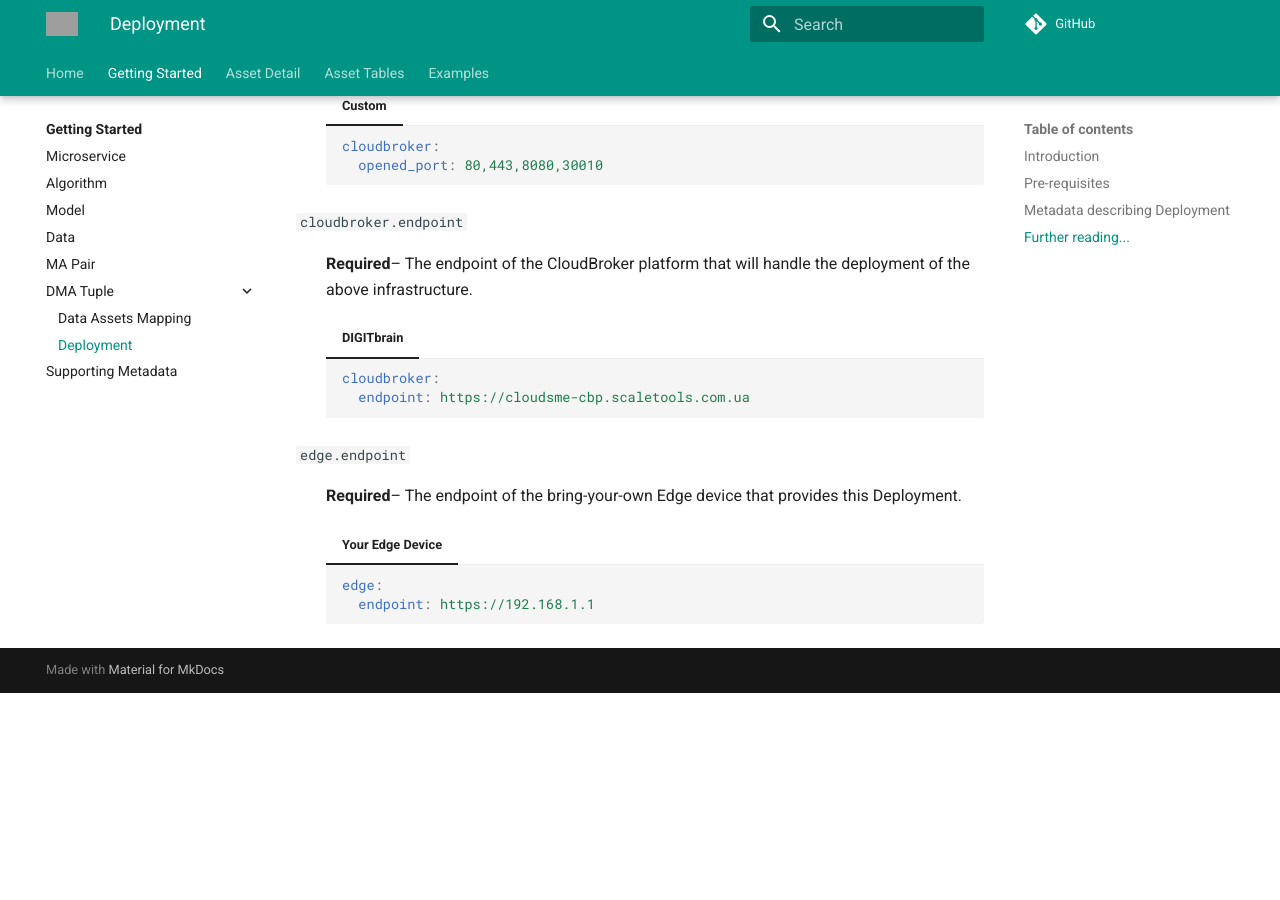
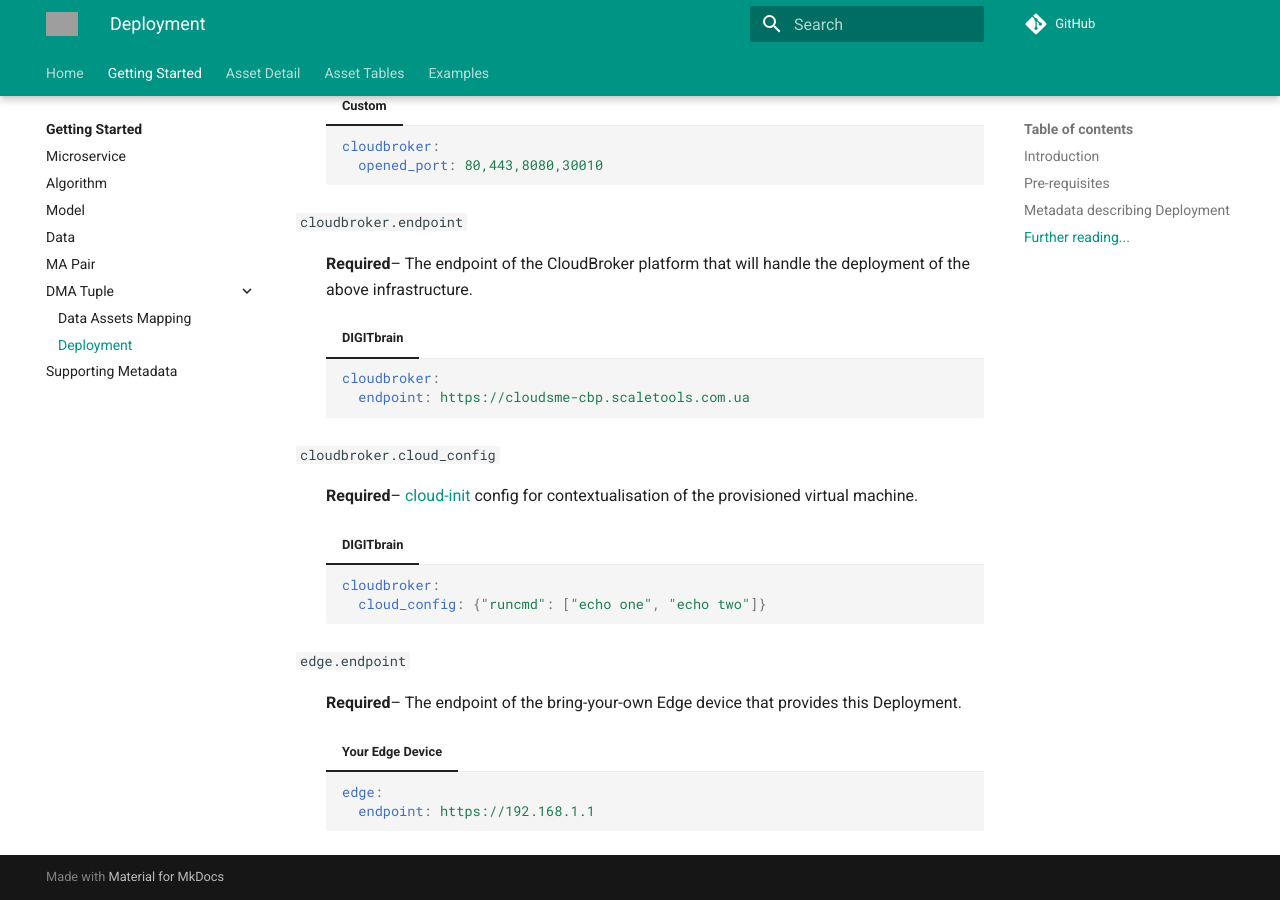
Before and after one commit to DIGITbrain/digitbrain.github.io, an MkDocs documentation site: the page built from docs/start/deployment.md, in a window 1280 px wide and 900 px high, scrolled down 2274 px. Built offline with MkDocs 1.6.1 and Material for MkDocs 9.7.7, drawn with Linux system fonts in a browser that asks for light colours; comment, search, counter and statistics services are not loaded; before the commit the page ends 2967 px from its top, so only the background shows below that; grey boxes are pictures that could not be loaded.

Commit message:
fix(dep): correct cloud_config example

````diff
--- a/docs/start/deployment.md
+++ b/docs/start/deployment.md
@@ -166,6 +166,17 @@ handle the deployment of the above infrastructure.
           endpoint: https://cloudsme-cbp.scaletools.com.ua
         ```
 
+`cloudbroker.cloud_config`
+
+:   **Required**– [cloud-init](https://cloudinit.readthedocs.io/) config
+for contextualisation of the provisioned virtual machine.
+
+    === "DIGITbrain"
+        ``` yaml
+        cloudbroker:
+          cloud_config: {"runcmd": ["echo one", "echo two"]}
+        ```
+
 `edge.endpoint`
 
 :   **Required**– The endpoint of the bring-your-own Edge device that
````
Also changed, not shown: 1 other file.
